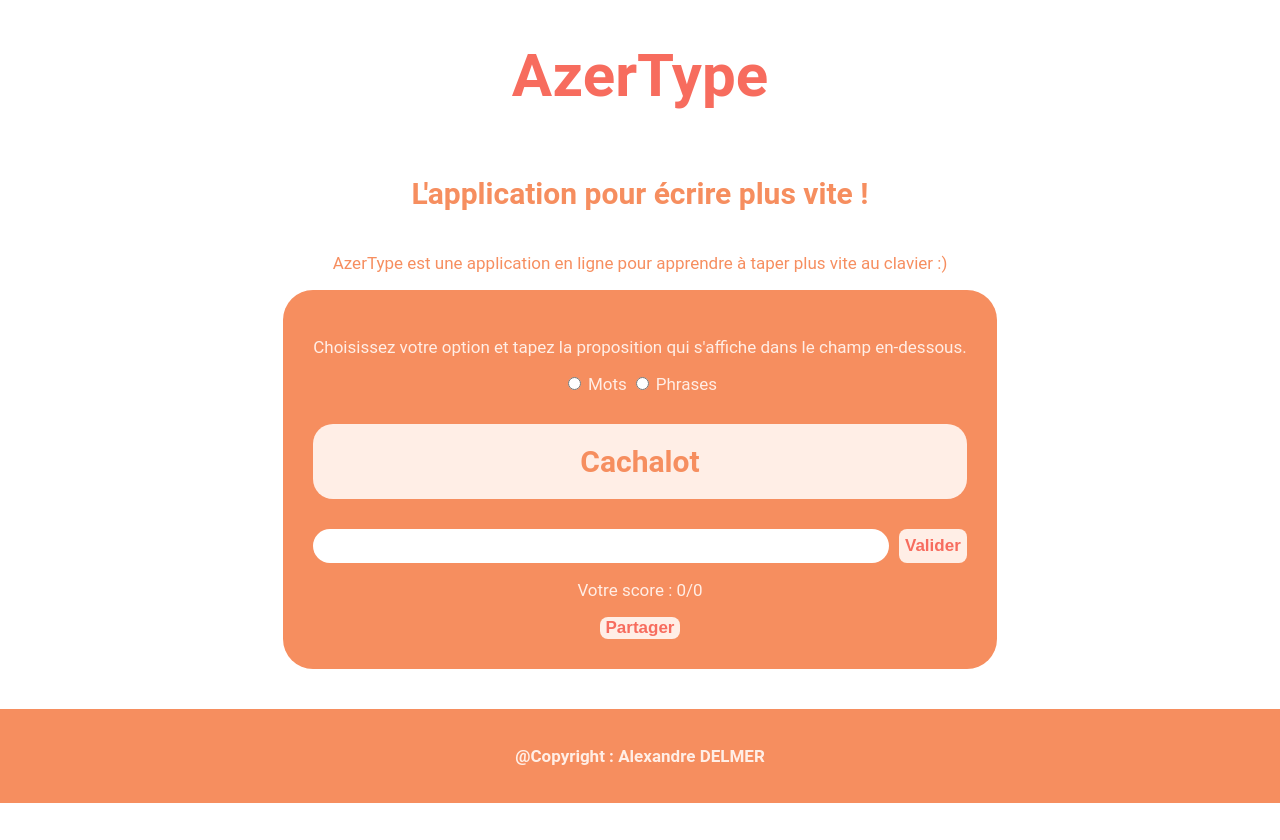
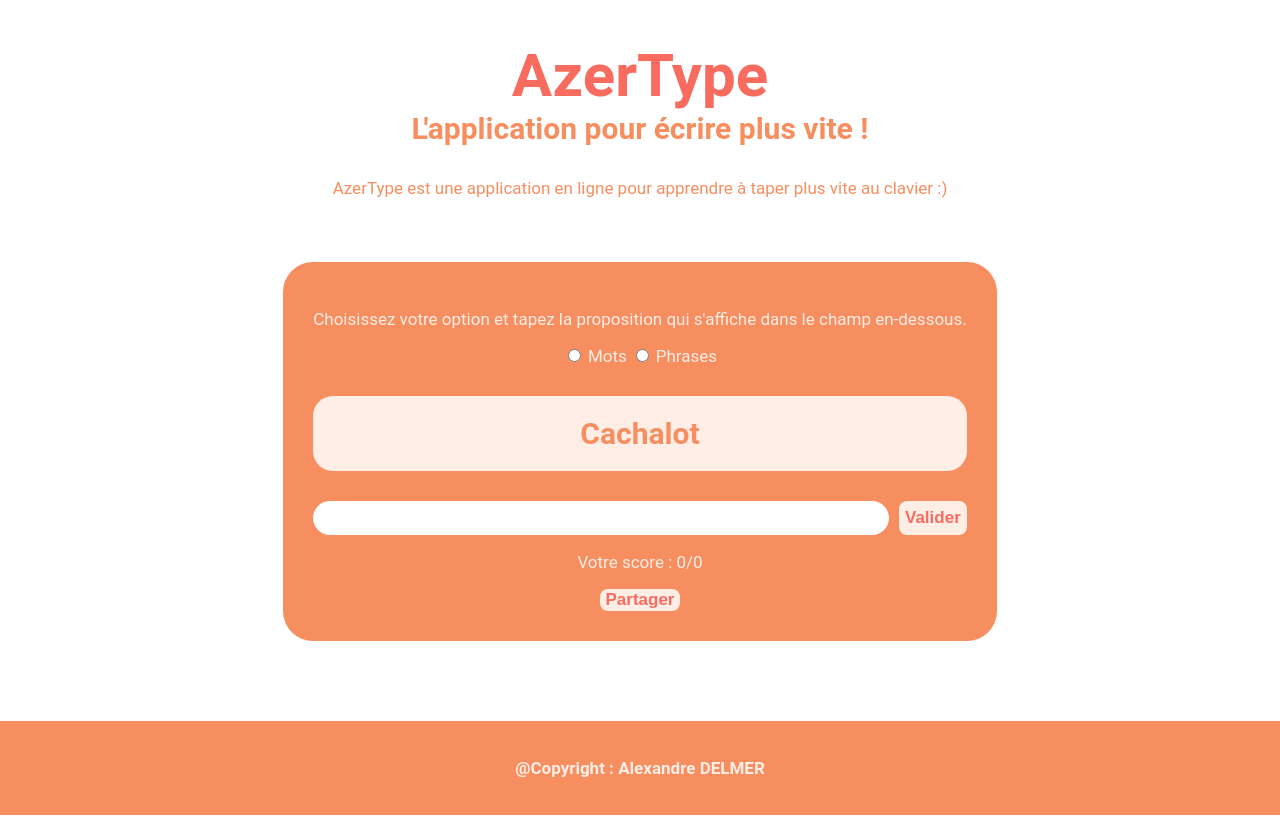
Before and after one commit to AlexandreDelmer/GAME__WORD, a plain HTML site: page index.html in a window 1280 px wide. Before the commit the page ends 803 px from the top, so only its background shows below. Drawn offline with Linux system fonts and the light colour scheme.

Commit message:
MàJ 30/10/2023 .2

```diff
--- a/sass/_pages/__home.scss
+++ b/sass/_pages/__home.scss
@@ -3,14 +3,15 @@ body{
     padding: 0;
     font-family: $firstFontFamily;
     min-height: 100vh;
-
 }
 
 main{
     display: flex;
     flex-direction: column;
     align-items: center;
+    text-align: center;
     flex-grow: 1;
+    margin : 40px;
 }
 
 p{
@@ -20,18 +21,22 @@ p{
 h1{
     font-size: $tertiaryFontSize;
     color: $primaryColor;
+    margin: 0;
 }
 
 h2{
     font-size: $secondaryFontSize;
     color: $secondaryColor;
     font-weight: bold;
+    margin: 0;
 }
 
 h3{
     font-size: $primaryFontSize;
     color: $secondaryColor;
     font-weight: normal;
+    margin-top: 2rem;
+    margin-bottom: 4rem;
 }
 
 .game{
```
Also changed, not shown: index.html (+0 -1 lines), sass/main.css, 1 other file.
